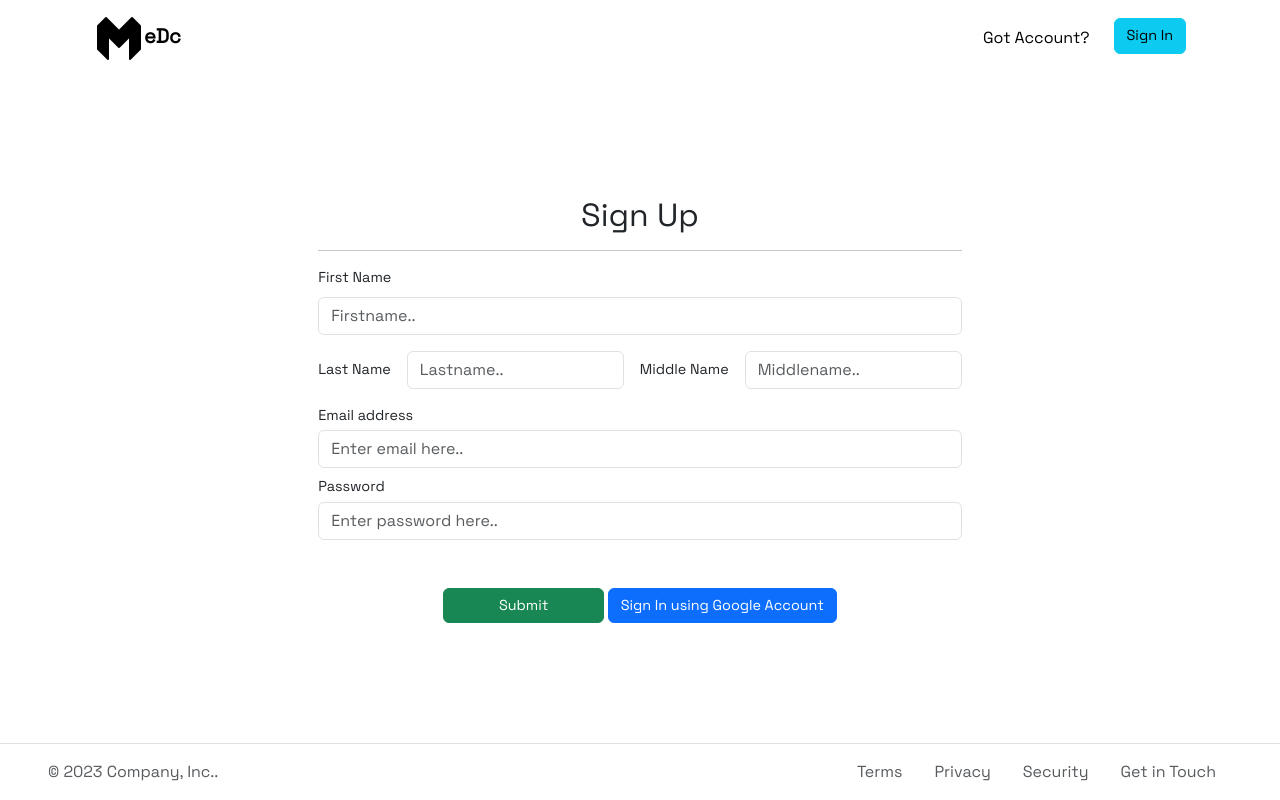
After one commit to newtonkafle/medc, a Flask app: page /register in a window 1280 px wide. The commit adds this page. Run offline with Flask 2, Linux system fonts and the light colour scheme; parts of the project's set-up code (start-up, migrations or seed data) failed here and were passed over; some libraries are stand-ins or nearby versions.

Commit message:
register page created

```diff
--- a/forms.py
+++ b/forms.py
@@ -1,5 +1,5 @@
 from flask_wtf import FlaskForm
-from wtforms import StringField, SubmitField, PasswordField, EmailField
+from wtforms import StringField, SubmitField, PasswordField, EmailField, Label
 from wtforms.validators import DataRequired, Length, Email
 
 
@@ -11,8 +11,26 @@ class SearchBar(FlaskForm):
 
 class Login(FlaskForm):
     email = EmailField('Email address', validators=[DataRequired(), Length(
-        max=100), Email(message='Type correct email address')], render_kw={'placeholder': 'Enter email here'})
+        max=100), Email(message='Type correct email address')], render_kw={'placeholder': 'Enter email here..'})
     password = PasswordField("Password", validators=[DataRequired()], render_kw={
-                             'placeholder': 'Enter password here'})
+                             'placeholder': 'Enter password here..'})
+    forgot_password = Label(text='Forgot password?',
+                            field_id='forgot_password')
     login = SubmitField("Login")
     google_login = SubmitField("Sign In using Google Account")
+
+
+class Register(FlaskForm):
+    first_name = StringField('First Name', validators=[
+                             DataRequired(), Length(max=50)], render_kw={'placeholder': 'Firstname..'})
+    last_name = StringField('Last Name', validators=[
+                            DataRequired(), Length(max=50)], render_kw={'placeholder': 'Lastname..'})
+    middle_name = StringField('Middle Name', validators=[
+                              DataRequired(), Length(max=50)], render_kw={'placeholder': 'Middlename..'})
+    email = EmailField('Email address', validators=[DataRequired(), Length(
+        max=100), Email(message='Type correct email address')], render_kw={'placeholder': 'Enter email here..'})
+    password = PasswordField("Password", validators=[DataRequired()], render_kw={
+                             'placeholder': 'Enter password here..'})
+
+    submit = SubmitField("Submit")
+    google_login = SubmitField("Sign In using Google Account")
--- a/main.py
+++ b/main.py
@@ -1,9 +1,10 @@
+import datetime
 from flask import Flask, render_template, url_for
 from flask_sqlalchemy import SQLAlchemy
 from flask_bootstrap import Bootstrap5
 from model import db
 from model import Product
-from forms import SearchBar, Login
+from forms import SearchBar, Login, Register
 
 
 app = Flask(__name__)
@@ -26,8 +27,19 @@ def product():
 # User login route
 @app.route('/login', methods=['GET', 'POST'])
 def login():
+    # calculating year for footer
     login_form = Login()
-    return render_template("login.html", form=login_form)
+    return render_template("login.html", form=login_form, year=calc_year())
+
+
+@app.route('/register', methods=['GET', 'POST'])
+def register():
+    register_form = Register()
+    return render_template("sign_up.html", form=register_form, year=calc_year())
+
+
+def calc_year():
+    return datetime.date.today().year
 
 
 if __name__ == '__main__':
--- a/static/style.css
+++ b/static/style.css
@@ -1,7 +1,5 @@
 body {
-  background-color: #b9f3fc;
-  overflow: hidden;
-  font-family: "Montserrat", sans-serif;
+  font-family: "Space Grotesk", sans-serif;
 }
 
 #navigation {
@@ -49,3 +47,12 @@ body {
 .card_btn {
   background-color: #00e7ff;
 }
+
+/* login section  */
+
+.login_form {
+  font-size: 0.9rem;
+}
+.btn {
+  font-size: 0.9rem;
+}
--- a/templates/base.html
+++ b/templates/base.html
@@ -13,18 +13,19 @@
     <link rel="preconnect" href="https://fonts.googleapis.com" />
     <link rel="preconnect" href="https://fonts.gstatic.com" crossorigin />
     <link
-      href="https://fonts.googleapis.com/css2?family=Montserrat&display=swap"
+      href="https://fonts.googleapis.com/css2?family=Space+Grotesk&family=Ubuntu&display=swap"
       rel="stylesheet"
     />
     <link href="https://cdn.lineicons.com/4.0/lineicons.css" rel="stylesheet" />
 
     <!-- Bootstrap CSS -->
+
+    {{ bootstrap.load_css() }}
     <link
       rel="stylesheet"
       href="{{ url_for('static', filename='style.css') }}"
     />
-
-    {{ bootstrap.load_css() }} {% endblock %}
+    {% endblock %}
 
     <title>{% block title %} {% endblock %}</title>
     {% endblock %}
--- a/templates/footer.html
+++ b/templates/footer.html
@@ -1,7 +1,7 @@
 <footer class="mt-auto border-top align-items-center justify-content-center">
   <div class="d-flex mx-4 px-4 my-3">
     <div>
-      <span class="my-3 text-muted">© 2022 Company, Inc</span>
+      <span class="my-3 text-muted">© {{year}} Company, Inc..</span>
     </div>
     <!-- <div class="nav mx-auto text-center">
       <a class="text-muted me-3" href="#"
@@ -11,10 +11,10 @@
     </div> -->
 
     <div class="nav ms-auto text-center">
-      <a class="text-muted px-3" href="#">Terms</a>
-      <a class="text-muted px-3" href="#">Privacy</a>
-      <a class="text-muted px-3" href="#">Security</a>
-      <a class="text-muted px-3" href="#">Get in Touch</a>
+      <a class="text-muted px-3 text-decoration-none" href="#">Terms</a>
+      <a class="text-muted px-3 text-decoration-none" href="#">Privacy</a>
+      <a class="text-muted px-3 text-decoration-none" href="#">Security</a>
+      <a class="text-muted px-3 text-decoration-none" href="#">Get in Touch</a>
     </div>
   </div>
 </footer>
--- a/templates/product.html
+++ b/templates/product.html
@@ -1,6 +1,6 @@
 {% extends "base.html" %} {{super}} {% block title %} Medc... {% endblock %}
 {%block content%} {% include 'nav.html' %}
-<div class="container overflow-hidden main_container">
+<div class="container">
   <div class="row text-center loc_card">
     {% for product in products %}
     <div class="col col-md-3">{% include 'card.html' %}</div>
--- /dev/null
+++ b/templates/sign_up.html
@@ -0,0 +1,52 @@
+{% extends "base.html" %} {{super}} {% block title %} Medc... {% endblock %}
+{%block content%}
+<div class="d-flex flex-column min-vh-100">
+  <div class="container">
+    <div class="navbar navbar-expand-md">
+      <div class="container-fluid">
+        <a class="navbar-brand">
+          <img src="/static/logo.png" /><strong>eDc</strong></a
+        >
+        <div class="navbar-nav">
+          <li class="nav-item">
+            <a class="nav-link active" aria-current="page" href="#"
+              >Got Account?</a
+            >
+          </li>
+          <li class="nav-item">
+            <button class="btn btn-info ms-3">Sign In</button>
+          </li>
+        </div>
+      </div>
+    </div>
+  </div>
+
+  <div
+    class="mt-auto container d-flex align-items-center justify-content-center"
+  >
+    <div class="align-items-center login_form">
+      <h2 class="text-center mb-3">Sign Up</h2>
+      <hr class="hr-text mb-3" />
+      <form method="POST" action="/">
+        {{form.first_name.label(class="form-label")}}
+        {{form.first_name(class="form-control mb-3 w-100")}}
+        <div class="row g-3 align-items-center mb-3">
+          <div class="col-auto">{{form.last_name.label}}</div>
+          <div class="col-auto">{{form.last_name(class="form-control")}}</div>
+          <div class="col-auto">
+            {{form.middle_name.label(class="col-form-label")}}
+          </div>
+          <div class="col-auto">{{form.middle_name(class="form-control")}}</div>
+        </div>
+        {{form.email.label(class='mb-1')}} {{form.email(class="form-control
+        mb-2")}} {{form.password.label(class='mb-1')}}
+        {{form.password(class="form-control mb-5")}}
+        <div class="text-center">
+          {{form.submit(class='btn btn-success w-25 login_btn')}}
+          {{form.google_login(class="btn btn-primary login_btn")}}
+        </div>
+      </form>
+    </div>
+  </div>
+  {%include 'footer.html'%} {% endblock%}
+</div>
```
Also changed, not shown: templates/login.html (+6 -6 lines).
